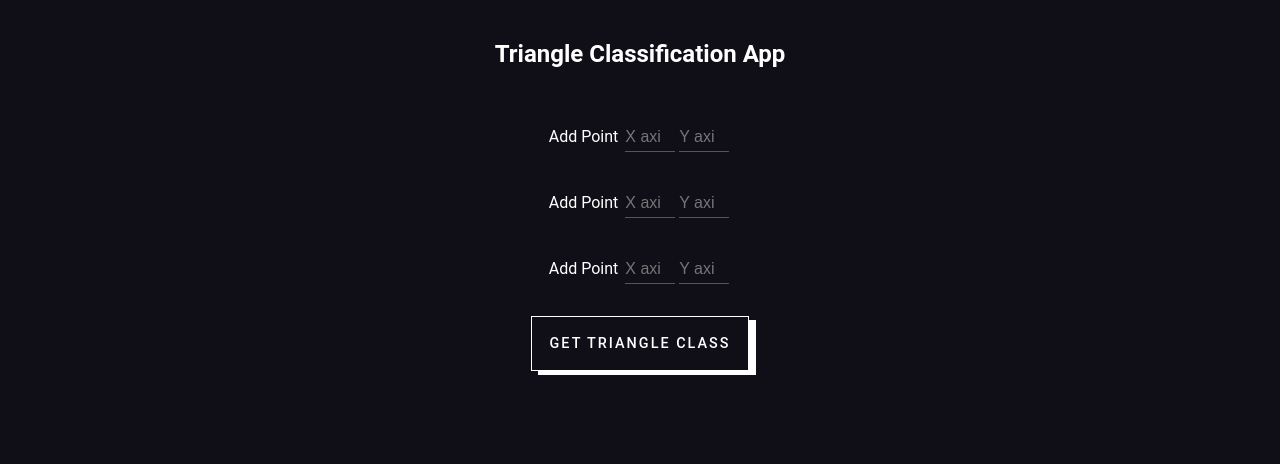
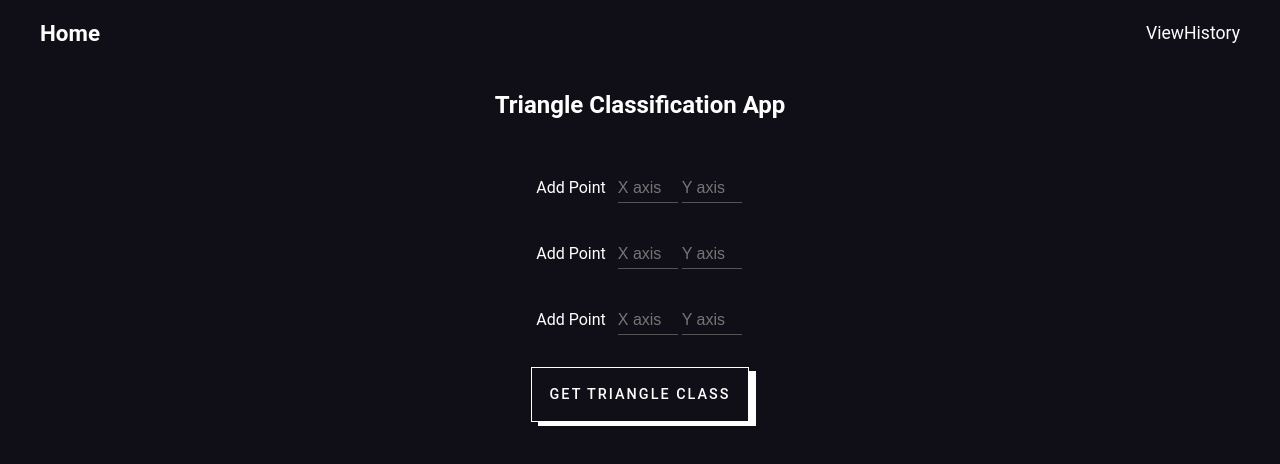
Before and after one commit to VaggelisKa/triangle-classification-client, a React (Create React App) app: page / in a window 1280 px wide. Shown: the top 464 px of the page. Built offline with nearby package versions, Linux system fonts and the light colour scheme.

Commit message:
Creating Header and Links

```diff
--- a/src/App.tsx
+++ b/src/App.tsx
@@ -2,12 +2,14 @@ import React, { FC, lazy, Suspense } from 'react';
 import './App.css';
 
 import { Route, Switch } from 'react-router-dom';
+import Header from './components/header/header.component';
 
 const HomePage = lazy(() => import('./pages/home-page/home-page.component'));
 
 const App: FC = () => {
   return (
     <div className="App">
+      <Header />
       <Switch>
         <Suspense fallback={<>Loading</>} >
           <Route exact path="/" component={HomePage} />
--- a/src/components/form-input-group/form-input-group.styles.scss
+++ b/src/components/form-input-group/form-input-group.styles.scss
@@ -1,19 +1,23 @@
+.input-label {
+  margin-right: 10px;
+}
+
 .input-container{
   width: 100%;
 }
 
 .input-container input{
-  border:0;
+  border: 0;
   border-bottom: 1px solid #555;
   background: transparent;
-  width: 10%;
+  width: 12%;
   padding:8px 0 5px 0;
   font-size:16px;
   color:#fff;
 }
 
-.input-container input:focus{
- border:none;
- outline:none;
- border-bottom:1px solid #ffff;
+.input-container input:focus {
+  border: none;
+  outline: none;
+  border-bottom: 1px solid #ffff;
 }
--- /dev/null
+++ b/src/components/header/header.component.tsx
@@ -0,0 +1,16 @@
+import React, { FC } from 'react';
+import './header.styles.scss';
+import { Link } from 'react-router-dom';
+
+const Header: FC = () => (
+  <div className="header-container">
+    <div className="logo-container">
+      <Link to="/">Home</Link>
+    </div>
+    <div className="options-container">
+      <Link to="/history">ViewHistory</Link>
+    </div>
+  </div>
+);
+
+export default Header;
--- /dev/null
+++ b/src/components/header/header.styles.scss
@@ -0,0 +1,16 @@
+.header-container {
+  display: flex;
+  align-items:  center;
+  justify-content: space-between;
+  width: 100%;
+  margin-bottom: 25px;
+
+  .logo-container {
+    font-weight: bold;
+    font-size: 1.4rem;
+  }
+
+  .options-container {
+    font-size: 1.1rem;
+  }
+}
```
